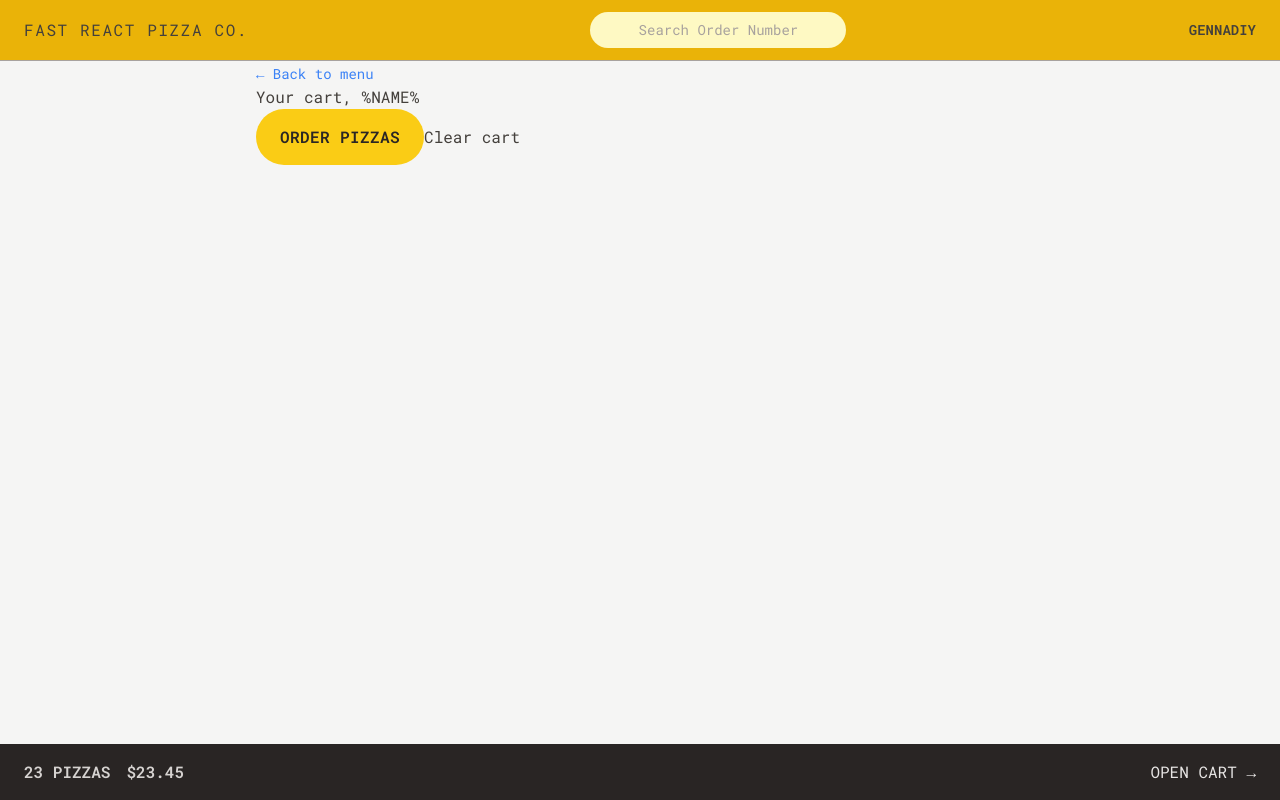
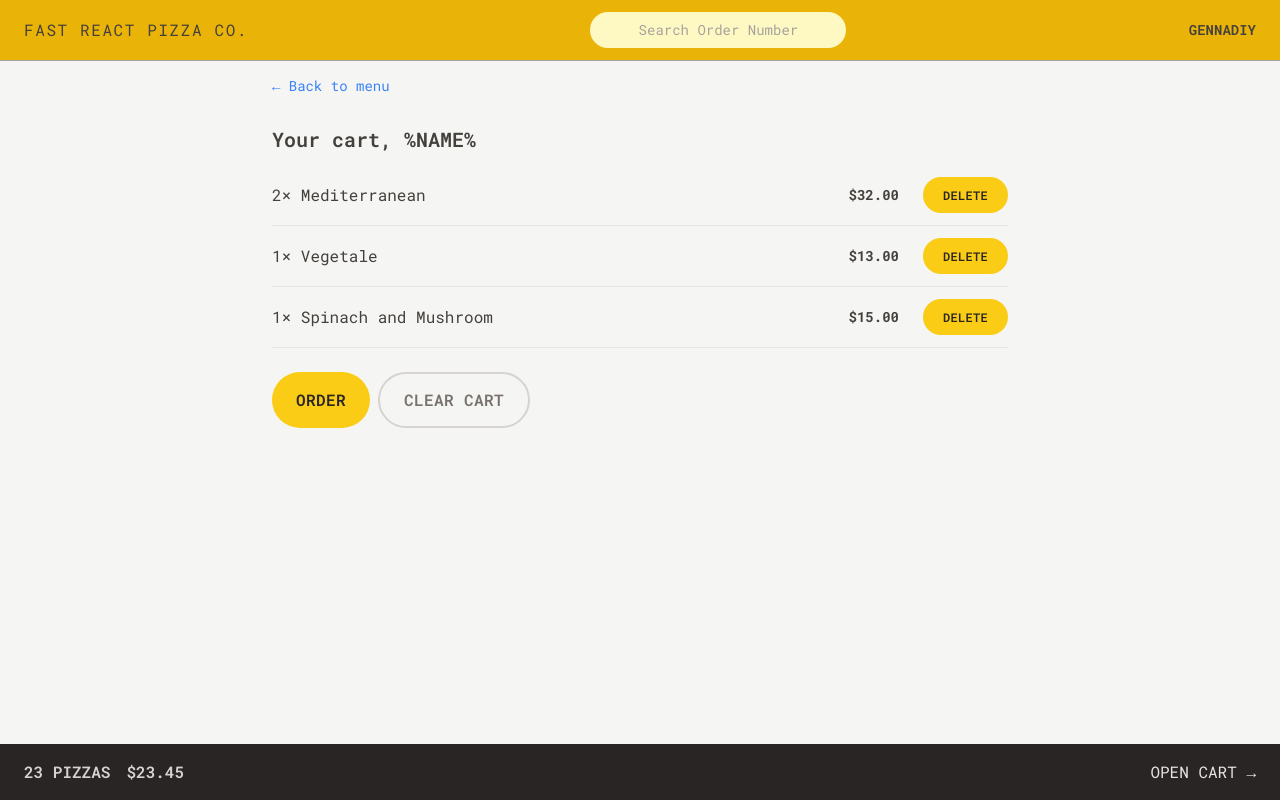
Before and after one commit to GennadiyMostov/Fast-React-Pizza, a React (Vite) app: page /cart in a window 1280 px wide. Built offline with nearby package versions, Linux system fonts and the light colour scheme.

Commit message:
Style cart buttons, cart items

```diff
--- a/src/Features/Cart/Cart.jsx
+++ b/src/Features/Cart/Cart.jsx
@@ -1,5 +1,6 @@
 import Button from '../../UI/Button';
 import LinkButton from '../../UI/LinkButton';
+import CartItem from './CartItem';
 
 const fakeCart = [
   {
@@ -29,16 +30,22 @@ function Cart() {
   const cart = fakeCart;
 
   return (
-    <div>
+    <div className='px-4 py-3'>
       <LinkButton to='/menu'>&larr; Back to menu</LinkButton>
 
-      <h2>Your cart, %NAME%</h2>
+      <h2 className='mt-7 text-xl font-semibold'>Your cart, %NAME%</h2>
 
-      <div>
+      <ul className='mt-3 divide-y divide-stone-200 border-b'>
+        {cart.map((item) => {
+          return <CartItem item={item} key={item.pizzaID} />;
+        })}
+      </ul>
+
+      <div className='mt-6 space-x-2'>
         <Button to='/order/new' type='primary'>
-          Order pizzas
+          Order
         </Button>
-        <Button>Clear cart</Button>
+        <Button type='secondary'>Clear cart</Button>
       </div>
     </div>
   );
--- a/src/Features/Cart/CartItem.jsx
+++ b/src/Features/Cart/CartItem.jsx
@@ -1,13 +1,16 @@
+import { formatCurrency } from '../../Utilities/helpers';
+import Button from '../../UI/Button';
 function CartItem({ item }) {
   const { pizzaId, name, quantity, totalPrice } = item;
 
   return (
-    <li>
-      <p>
+    <li className='py-3 sm:flex sm:items-center sm:justify-between'>
+      <p className='mb-1 sm:mb-0'>
         {quantity}&times; {name}
       </p>
-      <div>
-        <p>{formatCurrency(totalPrice)}</p>
+      <div className='flex items-center justify-between sm:gap-6 '>
+        <p className='text-sm font-bold'>{formatCurrency(totalPrice)}</p>
+        <Button type='small'>Delete</Button>
       </div>
     </li>
   );
--- a/src/Features/Menu/MenuItem.jsx
+++ b/src/Features/Menu/MenuItem.jsx
@@ -1,7 +1,7 @@
 import { formatCurrency } from '../../Utilities/helpers';
 import Button from '../../UI/Button';
 function MenuItem({ pizza }) {
-  const { id, name, unitPrice, ingredients, soldOut, imageUrl } = pizza;
+  const { name, unitPrice, ingredients, soldOut, imageUrl } = pizza;
 
   return (
     <li className='flex gap-4 py-2'>
--- a/src/UI/Button.jsx
+++ b/src/UI/Button.jsx
@@ -6,6 +6,8 @@ const Button = ({ children, disabled, to, type }) => {
   const styles = {
     primary: base + ' px-4 py-3 md:px-6 md:py-4',
     small: base + ' py-2 md:px-5 md:py-2.5 px-4 text-xs',
+    secondary:
+      'inline-block disabled:cursor-not-allowed rounded-full border-2 border-stone-300 font-semibold uppercase tracking-wide text-stone-500 transition-colors duration-300 hover:bg-stone-300 focus:bg-stone-300 hover:text-stone-800 focus:outline-none focus:ring focus:ring-stone-200 focus:ring-offset-2 px-4 py-2.5 md:px-6 md:py-3.5 focus:text-stone-800',
   };
 
   if (to) {
```
